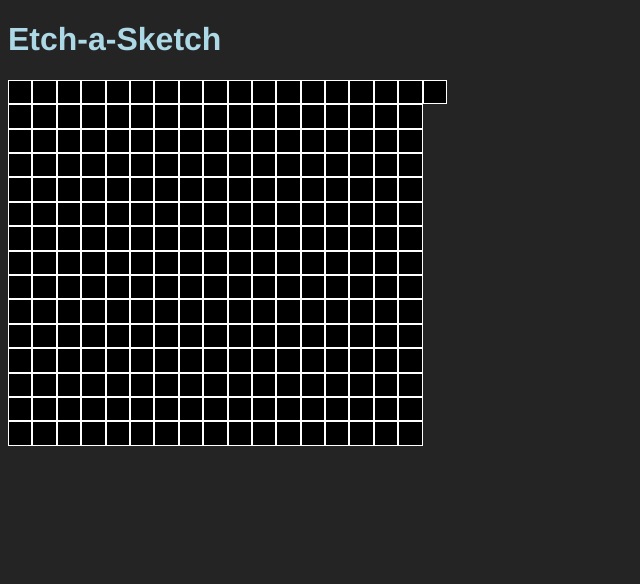
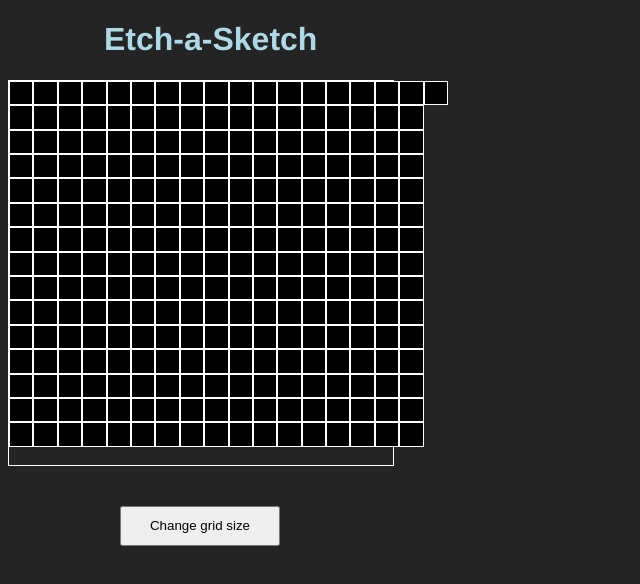
Before and after one commit to Harshvardhan-Mestha/odin-etch-a-sketch, a plain HTML site: page index.html in a window 1280 px wide. Shown: the whole page, without its empty margins (0-640 px from the left). Drawn offline with Linux system fonts and the light colour scheme.

Commit message:
This commit adds UI for grid size adjustments.

```diff
--- a/index.html
+++ b/index.html
@@ -12,7 +12,7 @@
     <div id="grid">
     </div>
     <script src="script.js"></script>
-
+    <button>Change grid size</button>
 
 </body>
 </html>
--- a/styles.css
+++ b/styles.css
@@ -1,7 +1,6 @@
 
 .no_hover{
     background-color: black;
-    border: 0px white solid;
 }
 
 body{
@@ -24,11 +23,20 @@ body{
     width: 48vh;
     height: 48vh;
     flex-wrap: wrap;
+    border: 0.1vh white solid;
 }
 
 
 h1{
-
+    margin-left: 12vh;
     font-family: helvetica,arial;
     color: lightblue;
 }
+
+button{
+    margin-top: 5vh;
+    margin-left: 14vh;
+    height: 5vh;
+    width: 20vh;
+
+}
```
